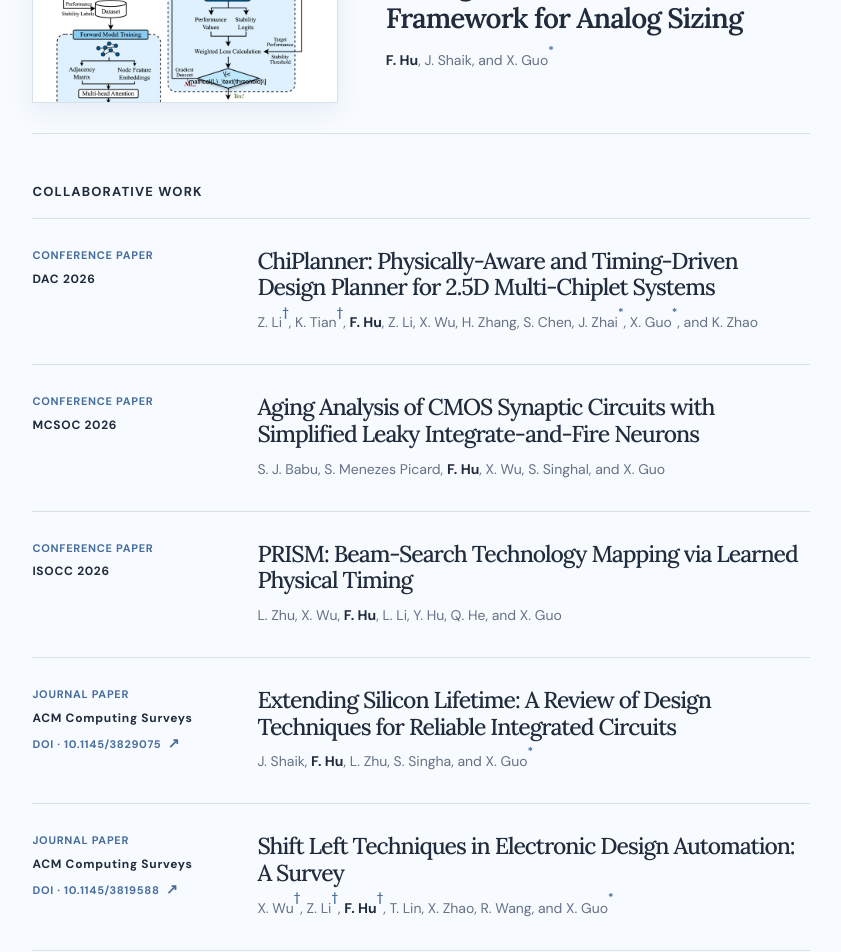
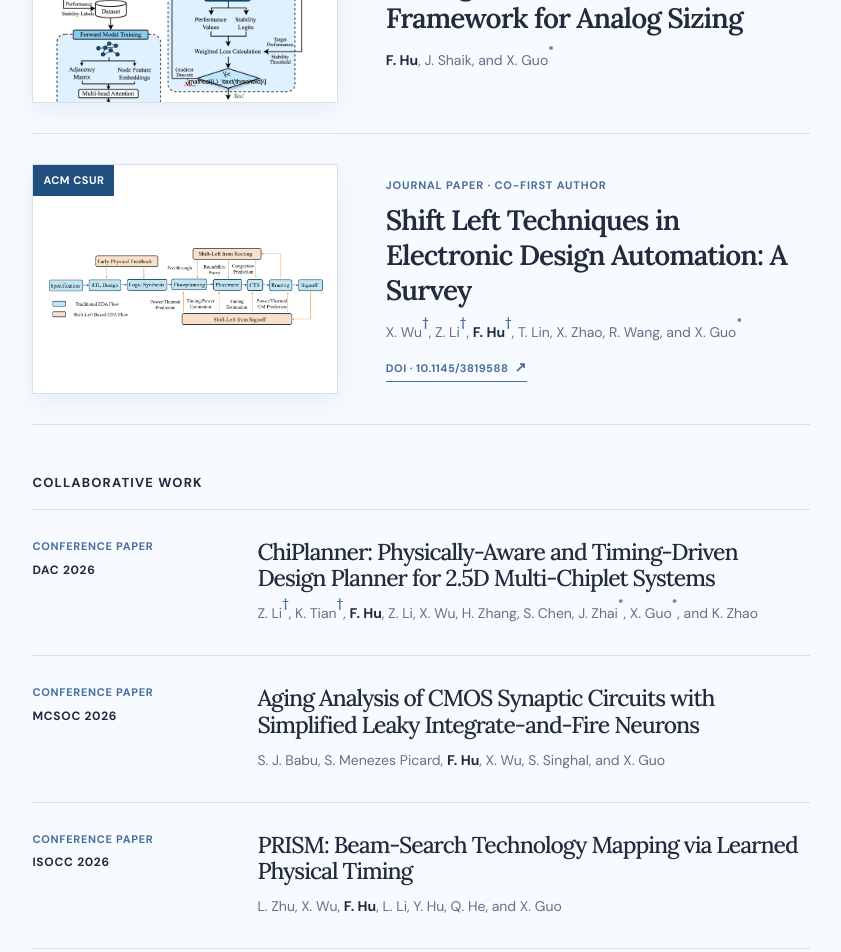
Before and after one commit to hu-fan/hu-fan.github.io, a Next.js app: page / in a window 1280 px wide. Shown: the part 3200-4152 px from the top of the page, without its empty margins (410-1251 px from the left). Built offline with nearby package versions, Linux system fonts and the light colour scheme.

Commit message:
Feature Shift Left publication

```diff
--- a/app/globals.css
+++ b/app/globals.css
@@ -105,6 +105,7 @@ a:hover .arrow { transform: translate(2px, -2px); }
 .publication-kicker { margin: 0 0 10px; color: var(--accent); font-size: 11px; font-weight: 700; letter-spacing: .075em; text-transform: uppercase; }
 .publication-featured-copy h3, .publication-body h3 { font-family: 'Lora', Georgia, serif; }
 .publication-featured-copy h3 { margin: 0 0 14px; font-size: clamp(22px, 2.5vw, 28px); font-weight: 600; line-height: 1.24; letter-spacing: -.035em; }
+.publication-featured-link { display: inline-block; margin-top: 14px; padding-bottom: 3px; border-bottom: 1px solid currentColor; color: var(--accent); font-size: 11px; font-weight: 700; letter-spacing: .045em; }
 .publication-list { border-top: 1px solid var(--line); }
 .publication-item { display: grid; grid-template-columns: 190px 1fr; gap: 35px; padding: 29px 0 31px; border-bottom: 1px solid var(--line); }
 .publication-meta { display: flex; flex-direction: column; gap: 8px; line-height: 1.35; }
--- a/app/page.tsx
+++ b/app/page.tsx
@@ -23,13 +23,13 @@ const researchAreas = [
 ];
 
 const publications = [
-  { type: 'Conference paper', venue: 'ICCD 2026', title: 'RESIST: Residual Reinforcement Learning for Lifespan Clock Tree Reliability Optimization', authors: 'F. Hu, X. Wu, H. Wang, J. Shaik, S. Singhal, and X. Guo*', leadAuthor: true, image: '/publications/resist-overview.png', imageAlt: 'Overview of the RESIST lifespan timing optimization framework' },
-  { type: 'Conference paper', venue: 'AICAS 2026', title: 'Beyond Iterative Search: Intelligent Generative GATv2 Framework for Analog Sizing', authors: 'F. Hu, J. Shaik, and X. Guo*', leadAuthor: true, image: '/publications/gatv2-analog-sizing.png', imageAlt: 'Overview of the generative GATv2 analog sizing framework' },
+  { type: 'Conference paper', venue: 'ICCD 2026', tag: 'ICCD 2026', title: 'RESIST: Residual Reinforcement Learning for Lifespan Clock Tree Reliability Optimization', authors: 'F. Hu, X. Wu, H. Wang, J. Shaik, S. Singhal, and X. Guo*', leadAuthor: true, leadLabel: 'First author', image: '/publications/resist-overview.png', imageAlt: 'Overview of the RESIST lifespan timing optimization framework' },
+  { type: 'Conference paper', venue: 'AICAS 2026', tag: 'AICAS 2026', title: 'Beyond Iterative Search: Intelligent Generative GATv2 Framework for Analog Sizing', authors: 'F. Hu, J. Shaik, and X. Guo*', leadAuthor: true, leadLabel: 'First author', image: '/publications/gatv2-analog-sizing.png', imageAlt: 'Overview of the generative GATv2 analog sizing framework' },
   { type: 'Conference paper', venue: 'DAC 2026', title: 'ChiPlanner: Physically-Aware and Timing-Driven Design Planner for 2.5D Multi-Chiplet Systems', authors: 'Z. Li†, K. Tian†, F. Hu, Z. Li, X. Wu, H. Zhang, S. Chen, J. Zhai*, X. Guo*, and K. Zhao' },
   { type: 'Conference paper', venue: 'MCSOC 2026', title: 'Aging Analysis of CMOS Synaptic Circuits with Simplified Leaky Integrate-and-Fire Neurons', authors: 'S. J. Babu, S. Menezes Picard, F. Hu, X. Wu, S. Singhal, and X. Guo' },
   { type: 'Conference paper', venue: 'ISOCC 2026', title: 'PRISM: Beam-Search Technology Mapping via Learned Physical Timing', authors: 'L. Zhu, X. Wu, F. Hu, L. Li, Y. Hu, Q. He, and X. Guo' },
   { type: 'Journal paper', venue: 'ACM Computing Surveys', title: 'Extending Silicon Lifetime: A Review of Design Techniques for Reliable Integrated Circuits', authors: 'J. Shaik, F. Hu, L. Zhu, S. Singha, and X. Guo*', link: 'https://doi.org/10.1145/3829075', identifier: 'DOI · 10.1145/3829075' },
-  { type: 'Journal paper', venue: 'ACM Computing Surveys', title: 'Shift Left Techniques in Electronic Design Automation: A Survey', authors: 'X. Wu†, Z. Li†, F. Hu†, T. Lin, X. Zhao, R. Wang, and X. Guo*', link: 'https://doi.org/10.1145/3819588', identifier: 'DOI · 10.1145/3819588' },
+  { type: 'Journal paper', venue: 'ACM Computing Surveys', tag: 'ACM CSUR', title: 'Shift Left Techniques in Electronic Design Automation: A Survey', authors: 'X. Wu†, Z. Li†, F. Hu†, T. Lin, X. Zhao, R. Wang, and X. Guo*', link: 'https://doi.org/10.1145/3819588', identifier: 'DOI · 10.1145/3819588', leadAuthor: true, leadLabel: 'Co-first author', image: '/publications/shift-left-eda.png', imageAlt: 'Shift-left techniques across the electronic design automation flow' },
   { type: 'Book / Book Chapter', venue: 'China Machine Industry Press · 2026 · ISBN 9787111799894', title: 'AI-Powered Vehicles: Computing Power and Chips for Intelligent Driving', authors: 'X. Guo, R. Wang, F. Hu, and X. Wu' },
 ];
 
@@ -201,13 +201,14 @@ export default function Home() {
             <h3 className="publication-group-title">First-Author Work</h3>
             <div className="featured-publication-list">{leadAuthorPublications.map((publication) => <article className="publication-featured" key={publication.title}>
               <div className="publication-figure">
-                <span className="publication-tag">{publication.venue}</span>
+                <span className="publication-tag">{publication.tag ?? publication.venue}</span>
                 <img src={publication.image} alt={publication.imageAlt} loading="lazy" />
               </div>
               <div className="publication-featured-copy">
-                <p className="publication-kicker">{publication.type} · First author</p>
+                <p className="publication-kicker">{publication.type} · {publication.leadLabel}</p>
                 <h3>{publication.title}</h3>
                 <p className="authors"><AuthorLine authors={publication.authors} /></p>
+                {publication.link ? <a className="publication-featured-link" href={publication.link} target="_blank" rel="noreferrer">{publication.identifier} <Arrow /></a> : null}
               </div>
             </article>)}</div>
           </div> : null}
```
Also changed, not shown: public/publications/shift-left-eda.png (added).
